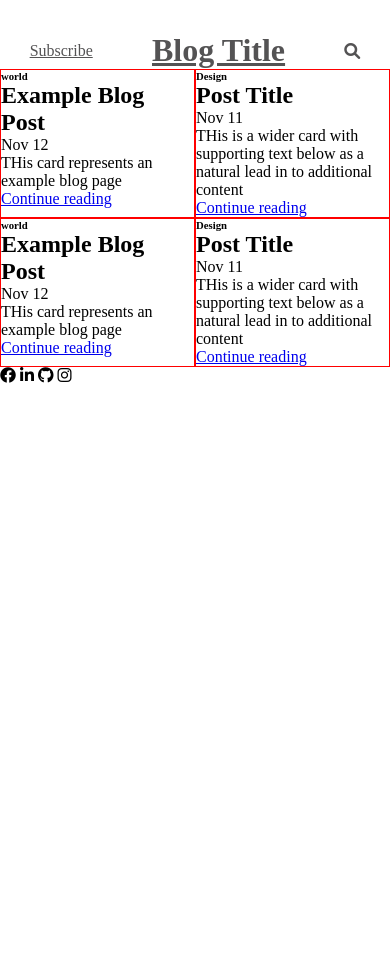
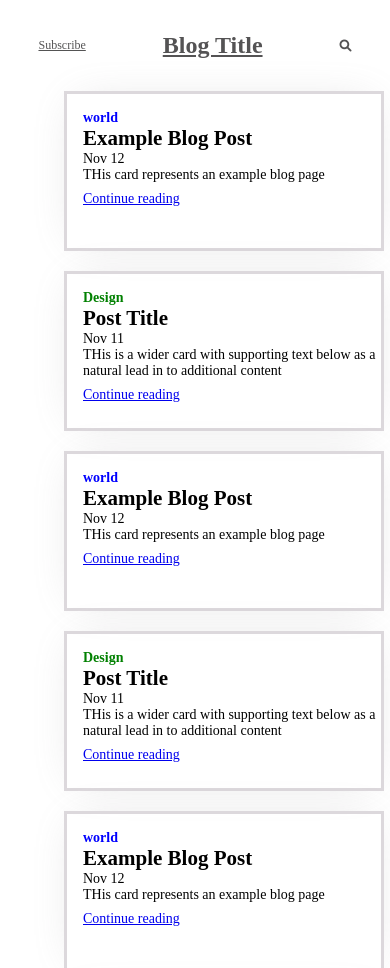
Before and after one commit to dalia2323/Training--project-1, a plain HTML site: page index.html in a window 390 px wide. Shown: the top 968 px of the page. Before the commit the page ends 844 px from the top, so only its background shows below. Drawn offline with Linux system fonts and the light colour scheme.

Commit message:
commit#2

```diff
--- a/assets/main.css
+++ b/assets/main.css
@@ -14,10 +14,10 @@ body{
 header{
     grid-area: header;
     display: flex;
-    justify-content: space-around;
+    justify-content: space-between;
     align-items: center;
-    padding-top: 2rem;
     color: #545354;
+    padding: 2rem 3rem;
 }
 header a{
     color:#545354;
@@ -25,14 +25,104 @@ header a{
 .container{
     grid-area: main;
     display: grid;
-    grid-template-columns: 50% 50%;
+    grid-template-columns: repeat(3, 25rem);
+  row-gap: 20px;
+}
+.item{
+    border: 3px solid #dcd8dc ;
+    box-shadow: #545354;
+    width: 20rem;
+    height: 10rem;
+    margin-left: 10rem;
+    padding-left: 1rem;
+    padding-top: 1rem;
+    box-shadow: 0px 0px 44px -16px rgba(143,139,143,0.32);
+    font-size: 14px;
+}
+.item h4{
+    color: blue;
+}
+.item2-header{
+    color: green !important;
+}
+footer{
+    height: 140px;
+    width: 95%;
+    margin: auto;
+
+    margin-top: 15PX;
+    grid-area: footer;
+    display: flex;
+    justify-content: center;
+    background-color: rgba(143,139,143,0.32);
+    border: 3px solid red ;
+
 
 }
-.item{
-    border: 1px solid red ;
-    box-shadow: #545354;
+footer i{
+    padding-top: 70px;
+    padding-left: 20px;
+}
+@media screen and (max-width: 1024px) {
+    header{
+   justify-content: space-between;
+   padding: 2rem 7rem;
 
+    }
+    .container {
+      grid-template-columns: 1fr 1fr;
+
+    }
+    .item{
+        margin-left: 7rem;
+    }
+  }
+@media screen and (max-width: 768px) {
+    body{
+        font-size: 12px;
+       }
+       .item{
+        border: 3px solid #dcd8dc ;
+        box-shadow: #545354;
+        width: 20rem;
+        height: 10rem;
+        margin-left: 10rem;
+        box-shadow: 0px 0px 44px -16px rgba(143,139,143,0.32);
+    }
+       header{
+        padding: 2rem 1rem;
+
+         }
+    .container {
+        grid-template-columns:1fr 1fr;
+      }
+      .item{
+        margin-left:1rem;
+      }
+      .item a{
+        display: inline-block;
+        padding-top: .5rem !important;
+    }
+    .item2 a{
+        display: inline-block;
+        padding-bottom: -.5rem !important;
+    }
 }
-footer{
-    grid-area: footer;
-}
+@media screen and (max-width: 480px) {
+   header{
+    justify-content:space-around;
+    padding: 2rem 0rem;
+
+     }
+   .container {
+    grid-template-columns:0fr;
+  }
+    .item{
+        margin-left:4rem;
+      }
+  }
+  @media screen and (max-width: 375px) {
+    .item{
+        margin-left:2rem;
+      }
+  }
--- a/index.html
+++ b/index.html
@@ -17,28 +17,42 @@
    <main>
     <section class="container">
         <div class="item">
-            <h6>world</h6>
+            <h4>world</h4>
             <h2>Example Blog Post</h2>
             <p> Nov 12</p>
             <p>THis card represents an example blog page</p>
-            <a href="#">Continue reading</a>
+            <a class="aa" href="#">Continue reading</a>
         </div>
-        <div class="item">
-            <h6>Design</h6>
+        <div class="item item2">
+            <h4 class="item2-header">Design</h4>
             <h2>Post Title</h2>
             <p> Nov 11</p>
             <p>THis is a wider card with supporting text below as a natural lead in to additional content </p>
             <a href="#">Continue reading</a>
         </div>
         <div class="item">
-            <h6>world</h6>
+            <h4>world</h4>
             <h2>Example Blog Post</h2>
             <p> Nov 12</p>
             <p>THis card represents an example blog page</p>
             <a href="#">Continue reading</a>
         </div>
+        <div class="item item2">
+            <h4 class="item2-header">Design</h4>
+            <h2>Post Title</h2>
+            <p> Nov 11</p>
+            <p>THis is a wider card with supporting text below as a natural lead in to additional content </p>
+            <a href="#">Continue reading</a>
+        </div>
         <div class="item">
-            <h6>Design</h6>
+            <h4>world</h4>
+            <h2>Example Blog Post</h2>
+            <p> Nov 12</p>
+            <p>THis card represents an example blog page</p>
+            <a href="#">Continue reading</a>
+        </div>
+        <div class="item item2">
+            <h4 class="item2-header">Design</h4>
             <h2>Post Title</h2>
             <p> Nov 11</p>
             <p>THis is a wider card with supporting text below as a natural lead in to additional content </p>
```
